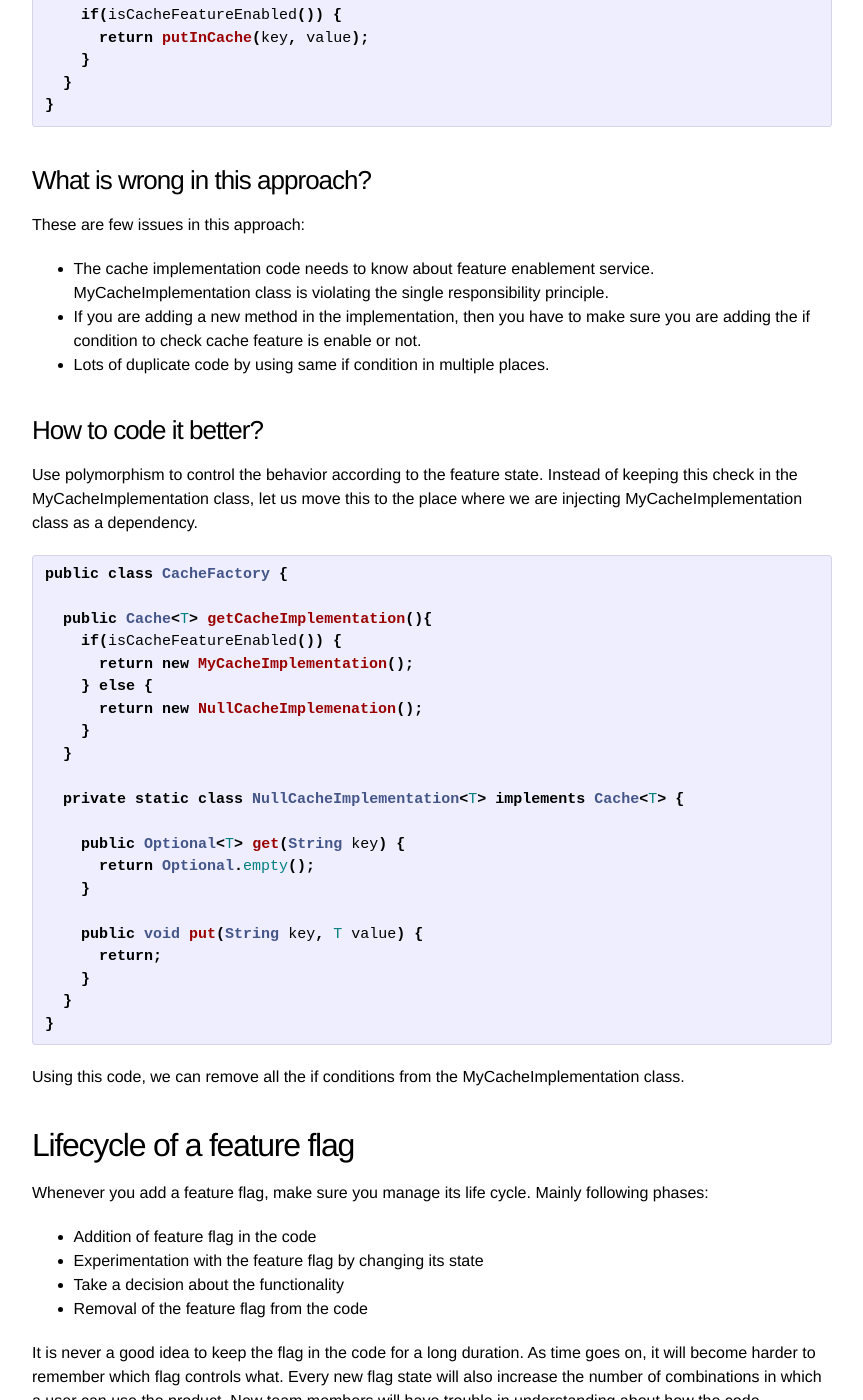
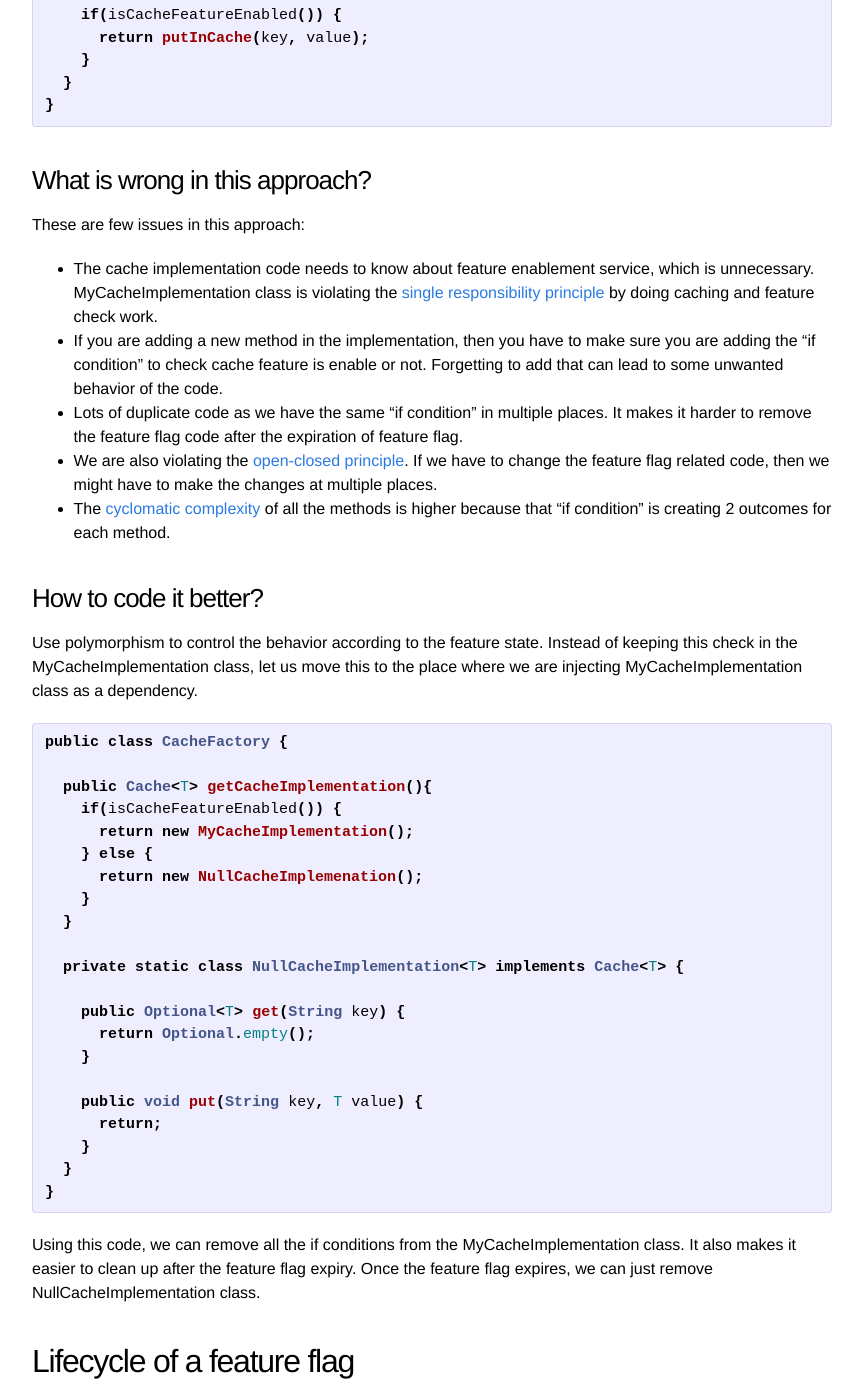
Before and after one commit to sachinmaheshwari/sachinmaheshwari.github.io, a Jekyll site: the page built from _posts/2020-10-02-feature-flags.md, in a window 1280 px wide and 1400 px high, scrolled down 1279 px. Shown: the whole window, without its empty margins (208-1071 px from the left). Built offline with Jekyll 4.4.1, drawn with Linux system fonts in a browser that asks for light colours; comment, search, counter and statistics services are not loaded; some of the changed text lies outside the part shown.

Commit message:
Updates after discussing it with Bala.

````diff
--- a/_posts/2020-10-02-feature-flags.md
+++ b/_posts/2020-10-02-feature-flags.md
@@ -40,9 +40,11 @@ public class MyCacheImplementation<T> implements Cache<T> {
 
 These are few issues in this approach:
 
-- The cache implementation code needs to know about feature enablement service. MyCacheImplementation class is violating the single responsibility principle.
--  If you are adding a new method in the implementation, then you have to make sure you are adding the if condition to check cache feature is enable or not.
-- Lots of duplicate code by using same if condition in multiple places.
+- The cache implementation code needs to know about feature enablement service, which is unnecessary. MyCacheImplementation class is violating the [single responsibility principle](https://en.wikipedia.org/wiki/Single-responsibility_principle) by doing caching and feature check work.
+-  If you are adding a new method in the implementation, then you have to make sure you are adding the "if condition" to check cache feature is enable or not. Forgetting to add that can lead to some unwanted behavior of the code.
+- Lots of duplicate code as we have the same "if condition" in multiple places. It makes it harder to remove the feature flag code after the expiration of feature flag.
+- We are also violating the [open-closed principle](https://en.wikipedia.org/wiki/Open%E2%80%93closed_principle). If we have to change the feature flag related code, then we might have to make the changes at multiple places.
+- The [cyclomatic complexity](https://en.wikipedia.org/wiki/Cyclomatic_complexity) of all the methods is higher because that "if condition" is creating 2 outcomes for each method.
 
 ### How to code it better?
 
@@ -72,7 +74,7 @@ public class CacheFactory {
 }
 ```
 
-Using this code, we can remove all the if conditions from the MyCacheImplementation class.
+Using this code, we can remove all the if conditions from the MyCacheImplementation class. It also makes it easier to clean up after the feature flag expiry. Once the feature flag expires, we can just remove NullCacheImplementation class.
 
 ## Lifecycle of a feature flag
 
@@ -80,7 +82,7 @@ Whenever you add a feature flag, make sure you manage its life cycle. Mainly fol
 
 - Addition of feature flag in the code
 - Experimentation with the feature flag by changing its state
-- Take a decision about the functionality
+- Take a decision about the feature
 - Removal of the feature flag from the code
 
 It is never a good idea to keep the flag in the code for a long duration. As time goes on, it will become harder to remember which flag controls what. Every new flag state will also increase the number of combinations in which a user can use the product. New team members will have trouble in understanding about how the code executes. They will have to know about which flag they need to enable and which one to disable to mimic some use-case.
@@ -88,4 +90,4 @@ There could be a few scenarios in which you would like to keep the flags in your
 
 ## Disabled by default
 
-Always code your feature flag check service in such a way that if developers do not configure the feature flag in an environment, then it should consider that feature as disabled. Err on the side of disabled feature. You should enable it explicitly to the environment where you want to release the feature. This will avoid you accidently launching an incomplete feature on production.
+Always code your feature flag check service in such a way that if developers do not configure the feature flag in an environment, then it should consider that feature as disabled. Follow the always production ready mindset. Err on the side of disabled feature. You should enable it strictly to the environment where you want to release the feature. This will protect you from accidently launching an incomplete feature on production.
````
Also changed, not shown: other parts of _posts/2020-10-02-feature-flags.md (+1 -1 lines).
